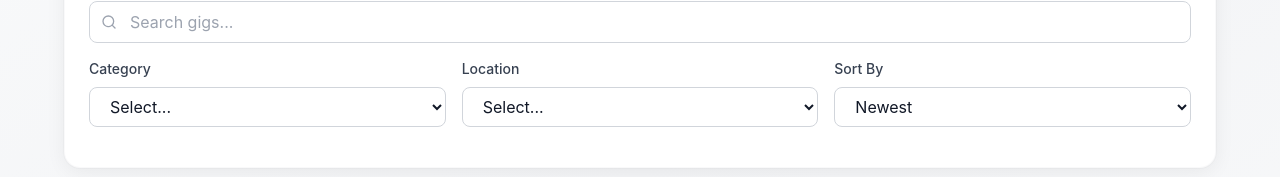
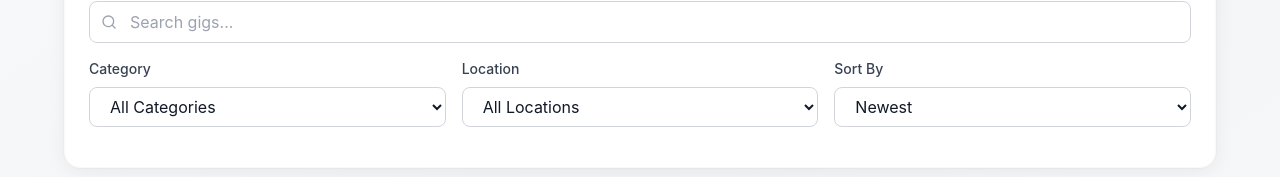
Before and after one commit to Style98k/Capstone, a React (Vite) app in the folder frontend/: page /gigs in a window 1280 px wide. Shown: the part 228-405 px from the top of the page. Built offline with nearby package versions, Linux system fonts and the light colour scheme.

Commit message:
minor fixes in browse gigs

```diff
--- a/frontend/src/pages/client/PostGig.jsx
+++ b/frontend/src/pages/client/PostGig.jsx
@@ -116,6 +116,7 @@ export default function PostGig() {
       title: formData.title,
       category: formData.category,
       location: formData.location,
+      locationType: locationMode,
       duration: formData.duration,
       pay: parseFloat(formData.pay),
       shortDesc: formData.fullDesc.substring(0, 100) + '...',
--- a/frontend/src/pages/student/BrowseGigs.jsx
+++ b/frontend/src/pages/student/BrowseGigs.jsx
@@ -1,6 +1,7 @@
 import { useState, useMemo } from 'react'
 import { useAuth } from '../../hooks/useLocalAuth'
 import { getGigs, initializeLocalStorage } from '../../utils/localStorage'
+import { categories } from '../../data/mockGigs'
 import Card from '../../components/UI/Card'
 import Input from '../../components/UI/Input'
 import Select from '../../components/UI/Select'
@@ -10,52 +11,78 @@ import { Link } from 'react-router-dom'
 
 export default function BrowseGigs() {
     const { user } = useAuth()
+
+    // Task 1: Filter & sort state variables with specified defaults
     const [searchTerm, setSearchTerm] = useState('')
-    const [categoryFilter, setCategoryFilter] = useState('')
-    const [locationFilter, setLocationFilter] = useState('')
-    const [sortBy, setSortBy] = useState('newest')
+    const [selectedCategory, setSelectedCategory] = useState('All Categories')
+    const [selectedLocation, setSelectedLocation] = useState('All Locations')
+    const [sortBy, setSortBy] = useState('Newest')
 
     // Initialize localStorage and get all gigs
     const allGigs = useMemo(() => {
         initializeLocalStorage()
-        const gigs = getGigs()
-        // Only show gigs that are not hired/closed
-        return gigs.filter(gig => gig.status !== 'closed' && gig.status !== 'hired')
+        return getGigs()
     }, [])
 
-    // Get unique categories and locations
-    const categories = useMemo(() => {
-        const cats = [...new Set(allGigs.map(g => g.category))].filter(Boolean)
-        return cats.sort()
-    }, [allGigs])
 
-    const locations = useMemo(() => {
-        const locs = [...new Set(allGigs.map(g => g.location))].filter(Boolean)
-        return locs.sort()
-    }, [allGigs])
 
-    // Filter and sort gigs
+    // Task 2 & 3: Filter and sort gigs
     const filteredGigs = useMemo(() => {
+        const lowerSearch = searchTerm.toLowerCase()
+
         let filtered = allGigs.filter(gig => {
-            const matchesSearch = gig.title.toLowerCase().includes(searchTerm.toLowerCase()) ||
-                gig.description.toLowerCase().includes(searchTerm.toLowerCase())
-            const matchesCategory = !categoryFilter || gig.category === categoryFilter
-            const matchesLocation = !locationFilter || gig.location === locationFilter
+            // Status: Only show open gigs
+            if (gig.status !== 'open') return false
+
+            // Search: Check if title, description, or location includes the searchTerm
+            const matchesSearch = !searchTerm ||
+                (gig.title || '').toLowerCase().includes(lowerSearch) ||
+                (gig.description || '').toLowerCase().includes(lowerSearch) ||
+                (gig.location || '').toLowerCase().includes(lowerSearch)
+
+            // Category: If not 'All Categories', match gig.category exactly
+            const matchesCategory = selectedCategory === 'All Categories' ||
+                gig.category === selectedCategory
+
+            // Location: If 'Online', show only online gigs (check locationType field, fallback to location string)
+            const matchesLocation = selectedLocation === 'All Locations' ||
+                (selectedLocation === 'Online' && (
+                    gig.locationType === 'online' ||
+                    gig.locationType === 'remote' ||
+                    (gig.location || '').toLowerCase().includes('online')
+                ))
 
             return matchesSearch && matchesCategory && matchesLocation
         })
 
-        // Sort
-        if (sortBy === 'newest') {
-            filtered.sort((a, b) => new Date(b.createdAt) - new Date(a.createdAt))
-        } else if (sortBy === 'highest-pay') {
-            filtered.sort((a, b) => b.pay - a.pay)
-        } else if (sortBy === 'lowest-pay') {
-            filtered.sort((a, b) => a.pay - b.pay)
+        // Task 3: Apply sorting
+        switch (sortBy) {
+            case 'Newest':
+                filtered.sort((a, b) => new Date(b.createdAt) - new Date(a.createdAt))
+                break
+            case 'Oldest':
+                filtered.sort((a, b) => new Date(a.createdAt) - new Date(b.createdAt))
+                break
+            case 'Highest Pay':
+                filtered.sort((a, b) => (b.pay || 0) - (a.pay || 0))
+                break
+            case 'Lowest Pay':
+                filtered.sort((a, b) => (a.pay || 0) - (b.pay || 0))
+                break
+            default:
+                break
         }
 
         return filtered
-    }, [allGigs, searchTerm, categoryFilter, locationFilter, sortBy])
+    }, [allGigs, searchTerm, selectedCategory, selectedLocation, sortBy])
+
+    // Reset all filters to defaults
+    const clearFilters = () => {
+        setSearchTerm('')
+        setSelectedCategory('All Categories')
+        setSelectedLocation('All Locations')
+        setSortBy('Newest')
+    }
 
     return (
         <div className="space-y-6">
@@ -87,20 +114,20 @@ export default function BrowseGigs() {
                     <div className="grid grid-cols-1 md:grid-cols-3 gap-4">
                         <Select
                             label="Category"
-                            value={categoryFilter}
-                            onChange={(e) => setCategoryFilter(e.target.value)}
+                            value={selectedCategory}
+                            onChange={(e) => setSelectedCategory(e.target.value)}
                             options={[
-                                { value: '', label: 'All Categories' },
+                                { value: 'All Categories', label: 'All Categories' },
                                 ...categories.map(cat => ({ value: cat, label: cat }))
                             ]}
                         />
                         <Select
                             label="Location"
-                            value={locationFilter}
-                            onChange={(e) => setLocationFilter(e.target.value)}
+                            value={selectedLocation}
+                            onChange={(e) => setSelectedLocation(e.target.value)}
                             options={[
-                                { value: '', label: 'All Locations' },
-                                ...locations.map(loc => ({ value: loc, label: loc }))
+                                { value: 'All Locations', label: 'All Locations' },
+                                { value: 'Online', label: 'Online' },
                             ]}
                         />
                         <Select
@@ -108,9 +135,10 @@ export default function BrowseGigs() {
                             value={sortBy}
                             onChange={(e) => setSortBy(e.target.value)}
                             options={[
-                                { value: 'newest', label: 'Newest' },
-                                { value: 'highest-pay', label: 'Highest Pay' },
-                                { value: 'lowest-pay', label: 'Lowest Pay' },
+                                { value: 'Newest', label: 'Newest' },
+                                { value: 'Oldest', label: 'Oldest' },
+                                { value: 'Highest Pay', label: 'Highest Pay' },
+                                { value: 'Lowest Pay', label: 'Lowest Pay' },
                             ]}
                         />
                     </div>
@@ -183,11 +211,7 @@ export default function BrowseGigs() {
                             </p>
                             <Button
                                 variant="outline"
-                                onClick={() => {
-                                    setSearchTerm('')
-                                    setCategoryFilter('')
-                                    setLocationFilter('')
-                                }}
+                                onClick={clearFilters}
                             >
                                 Clear Filters
                             </Button>
```
